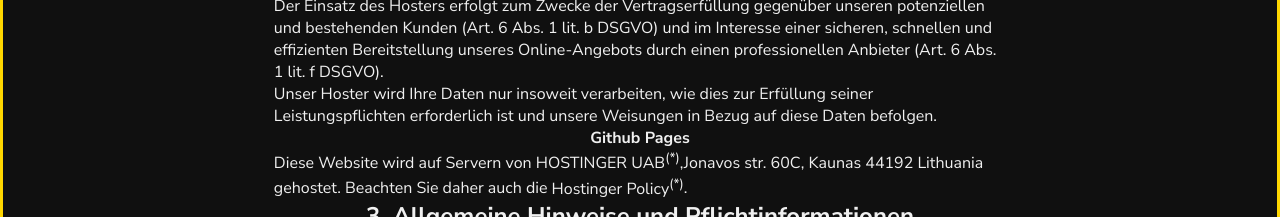
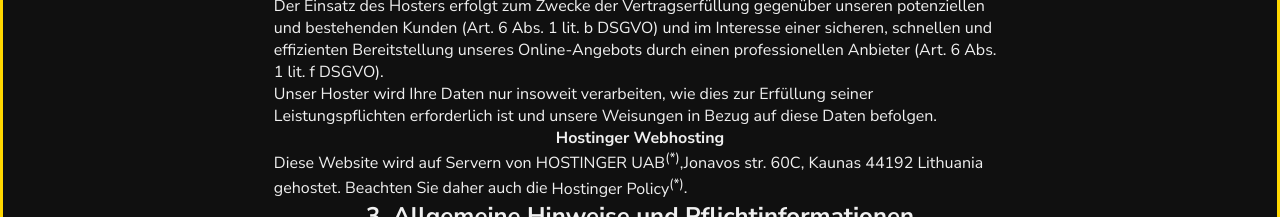
Before and after one commit to lore-web/XOC-Tattoo, a Next.js app: page /dataprivacy in a window 1280 px wide. Shown: the part 1080-1297 px from the top of the page. Built offline with nearby package versions, Linux system fonts and the light colour scheme.

Commit message:
fix hosting place

```diff
--- a/src/app/(pages)/dataprivacy/page.js
+++ b/src/app/(pages)/dataprivacy/page.js
@@ -132,7 +132,7 @@
           Erfüllung seiner Leistungspflichten erforderlich ist und unsere
           Weisungen in Bezug auf diese Daten befolgen.
         </p>
-        <h4>Github Pages</h4>
+        <h4>Hostinger Webhosting</h4>
         <p>
           Diese Website wird auf Servern von{" "}
           <Link href={"https://www.hostinger.com/"} rel="noopener nofollow">
```
